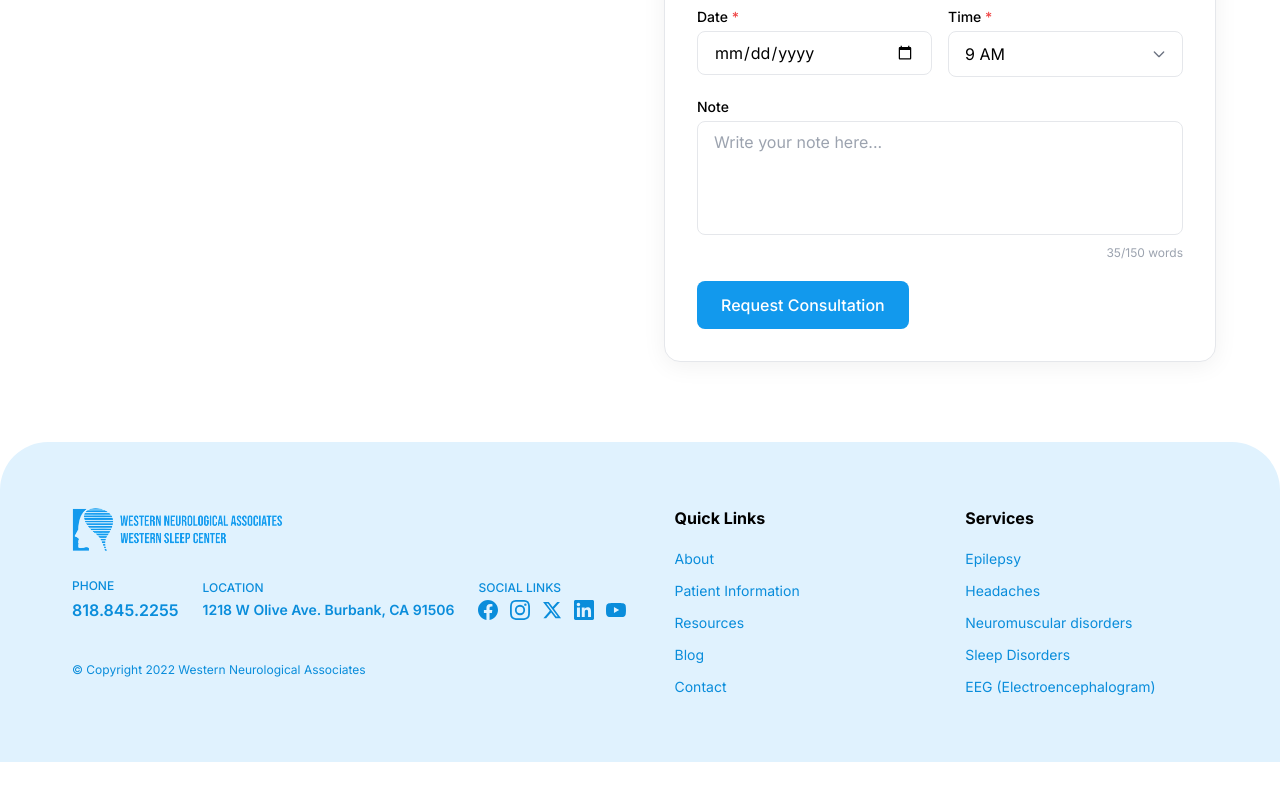
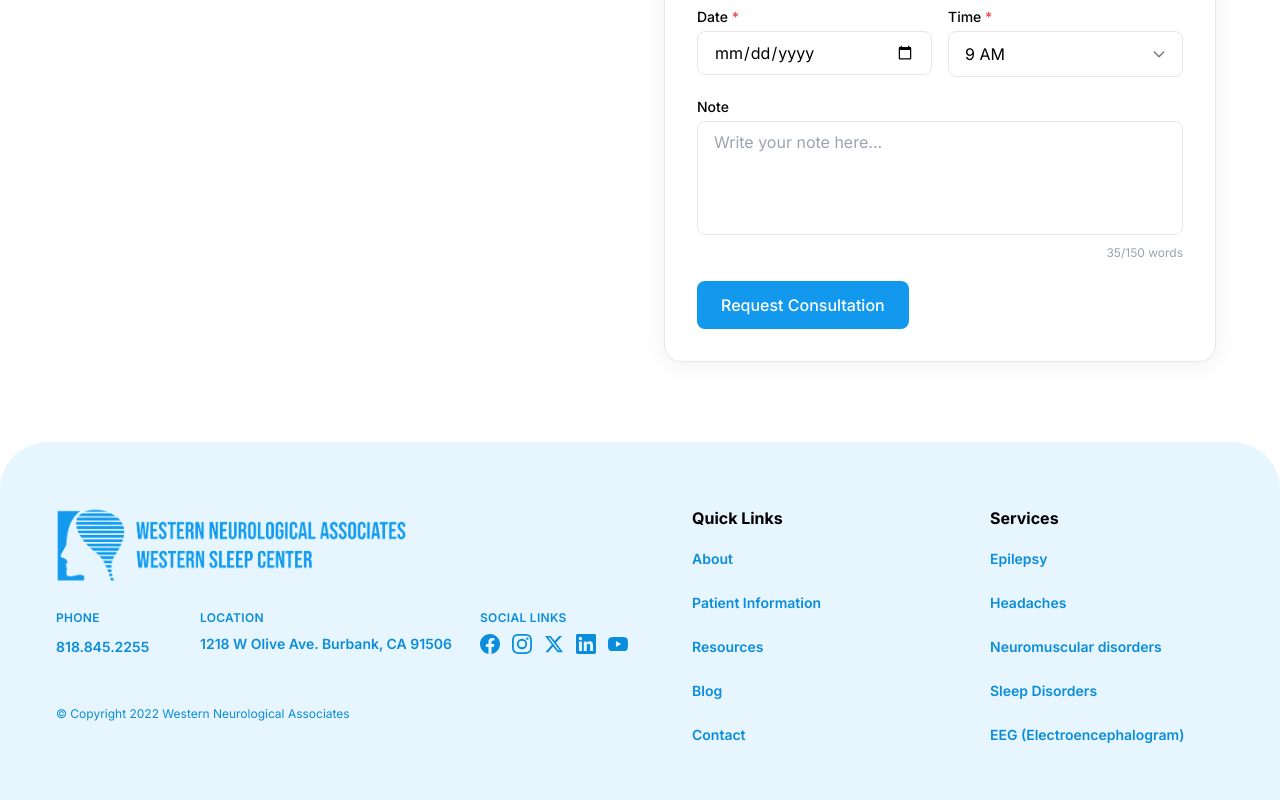
Before and after one commit to sunny1780/westernneuro, a React (Create React App) app: page / in a window 1280 px wide. Shown: the part 7122-7922 px from the top of the page. Before the commit the page ends 7884 px from the top, so only its background shows below. Built offline with nearby package versions, Linux system fonts and the light colour scheme.

Commit message:
Update footer layout and hero title

```diff
--- a/src/components/AboutDoctorFaisalHero.jsx
+++ b/src/components/AboutDoctorFaisalHero.jsx
@@ -9,11 +9,6 @@ const fadeInUp = {
   initial: { opacity: 0, y: 32 },
   animate: { opacity: 1, y: 0 },
   transition: springSmooth,
-};
-
-const namePop = {
-  initial: { opacity: 0, y: 40, scale: 0.9 },
-  animate: { opacity: 1, y: 0, scale: 1, transition: springBounce },
 };
 
 const staggerContainer = {
@@ -56,16 +51,21 @@ const AboutDoctorFaisalHero = ({ doctorImage = "/images/Drfaisal.png" }) => {
       >
        <motion.h1
   variants={fadeInUp}
-          className="text-3xl sm:text-4xl md:text-5xl lg:text-6xl font-bold text-[#053759] leading-tight"
+  className="text-[96px] font-bold text-[#053759] leading-tight"
 >
   Meet
 </motion.h1>
 <motion.h1
-          variants={namePop}
-          className="text-4xl sm:text-5xl md:text-6xl lg:text-7xl font-bold text-[#053759] mb-4 md:mb-5 leading-tight"
+  variants={{
+    initial: { opacity: 0, y: 40, scale: 0.9 },
+    animate: { opacity: 1, y: 0, scale: 1, transition: springBounce },
+  }}
+  className="text-[72px] md:text-[96px] font-bold text-[#053759] mb-4 md:mb-5 leading-tight whitespace-nowrap"
 >
   Dr. Fawaz Faisal
 </motion.h1>
+
+
         <motion.p
           variants={fadeInUp}
           className="text-[#687076] text-base sm:text-lg md:text-xl mb-6 md:mb-8"
--- a/src/components/Footer.jsx
+++ b/src/components/Footer.jsx
@@ -52,35 +52,35 @@ const Footer = () => {
   return (
     <footer
       className="rounded-t-[3rem] font-sans"
-      style={{ backgroundColor: '#e0f2fe' }}
+      style={{ backgroundColor: '#e7f5ff' }}
     >
-      <div className="max-w-6xl mx-auto w-full px-3 sm:px-4 md:px-2 py-12 md:py-16 overflow-x-hidden text-left">
-        <div className="grid grid-cols-1 md:grid-cols-[2fr_1fr_1fr] gap-10 md:gap-12 items-start">
+      <div className="w-full px-6 sm:px-10 lg:px-14 py-12 md:py-16 overflow-x-hidden text-left">
+        <div className="max-w-[1280px] mx-auto grid grid-cols-1 md:grid-cols-[2.2fr_0.9fr_0.9fr] gap-12 md:gap-16 items-start">
           {/* Left Column - Logo, Contact, Social */}
           <div className="space-y-6">
             <div>
               <img
                 src="/images/logo.png"
                 alt="Western Neurological Associates"
-                className="h-12 w-auto object-contain"
+                className="h-16 md:h-20 w-auto object-contain"
               />
             </div>
 
-            <div className="flex flex-nowrap items-center gap-6">
+            <div className="grid grid-cols-1 sm:grid-cols-[120px_1.8fr_1fr] items-start gap-6">
               <div>
-                <p className="text-[#0A8DDB] text-xs uppercase font-medium mb-1">Phone</p>
-                <a href="tel:8188452255" className="text-[#0A8DDB] font-semibold text-base">
+                <p className="text-[#0A8DDB] text-xs uppercase tracking-wide font-semibold mb-2">Phone</p>
+                <a href="tel:8188452255" className="text-[#0A8DDB] font-semibold text-sm">
                   818.845.2255
                 </a>
               </div>
               <div className="min-w-0">
-                <p className="text-[#0A8DDB] text-xs uppercase font-medium mb-1">Location</p>
+                <p className="text-[#0A8DDB] text-xs uppercase tracking-wide font-semibold mb-2">Location</p>
                 <p className="text-[#0A8DDB] font-semibold text-sm whitespace-nowrap">
                   1218 W Olive Ave. Burbank, CA 91506
                 </p>
               </div>
               <div>
-                <p className="text-[#0A8DDB] text-xs uppercase font-medium mb-1">Social Links</p>
+                <p className="text-[#0A8DDB] text-xs uppercase tracking-wide font-semibold mb-2">Social Links</p>
                 <div className="flex gap-3">
                   {socialIcons.map((item) => (
                     <a
@@ -99,37 +99,37 @@ const Footer = () => {
               </div>
             </div>
 
-            <p className="text-[#0A8DDB] text-xs pt-4 text-left">
+            <p className="text-[#0A8DDB] text-xs pt-6 text-left">
               © Copyright 2022 Western Neurological Associates
             </p>
           </div>
 
           {/* Middle Column - Quick Links */}
           <div className="text-left">
-            <h4 className=" font-bold text-base mb-4">Quick Links</h4>
-            <ul className="space-y-2 text-left">
+            <h4 className="font-bold text-base mb-4">Quick Links</h4>
+            <ul className="space-y-5 text-left">
               <li>
-                <Link to="/" className="text-[#0A8DDB] hover:text-blue-900 text-sm">
+                <Link to="/" className="text-[#0A8DDB] hover:text-blue-900 text-sm font-semibold">
                   About
                 </Link>
               </li>
               <li>
-                <Link to="/patient-information" className="text-[#0A8DDB] hover:text-blue-900 text-sm">
+                <Link to="/patient-information" className="text-[#0A8DDB] hover:text-blue-900 text-sm font-semibold">
                   Patient Information
                 </Link>
               </li>
               <li>
-                <Link to="/" className="text-[#0A8DDB] hover:text-blue-900 text-sm">
+                <Link to="/" className="text-[#0A8DDB] hover:text-blue-900 text-sm font-semibold">
                   Resources
                 </Link>
               </li>
               <li>
-                <Link to="/blogs" className="text-[#0A8DDB] hover:text-blue-900 text-sm">
+                <Link to="/blogs" className="text-[#0A8DDB] hover:text-blue-900 text-sm font-semibold">
                   Blog
                 </Link>
               </li>
               <li>
-                <Link to="/book-appointment" className="text-[#0A8DDB] hover:text-blue-900 text-sm">
+                <Link to="/book-appointment" className="text-[#0A8DDB] hover:text-blue-900 text-sm font-semibold">
                   Contact
                 </Link>
               </li>
@@ -138,30 +138,30 @@ const Footer = () => {
 
           {/* Right Column - Services */}
           <div className="text-left">
-            <h4 className=" font-bold text-base mb-4">Services</h4>
-            <ul className="space-y-2 text-left">
+            <h4 className="font-bold text-base mb-4">Services</h4>
+            <ul className="space-y-5 text-left">
               <li>
-                <Link to="/services" className="text-[#0A8DDB] hover:text-blue-900 text-sm">
+                <Link to="/services" className="text-[#0A8DDB] hover:text-blue-900 text-sm font-semibold">
                   Epilepsy
                 </Link>
               </li>
               <li>
-                <Link to="/services" className="text-[#0A8DDB] hover:text-blue-900 text-sm">
+                <Link to="/services" className="text-[#0A8DDB] hover:text-blue-900 text-sm font-semibold">
                   Headaches
                 </Link>
               </li>
               <li>
-                <Link to="/services" className="text-[#0A8DDB] hover:text-blue-900 text-sm">
+                <Link to="/services" className="text-[#0A8DDB] hover:text-blue-900 text-sm font-semibold">
                   Neuromuscular disorders
                 </Link>
               </li>
               <li>
-                <Link to="/services" className="text-[#0A8DDB] hover:text-blue-900 text-sm">
+                <Link to="/services" className="text-[#0A8DDB] hover:text-blue-900 text-sm font-semibold">
                   Sleep Disorders
                 </Link>
               </li>
               <li>
-                <Link to="/services" className="text-[#0A8DDB] hover:text-blue-900 text-sm">
+                <Link to="/services" className="text-[#0A8DDB] hover:text-blue-900 text-sm font-semibold">
                   EEG (Electroencephalogram)
                 </Link>
               </li>
```
Lines whose indentation alone changed are shown as unchanged.
